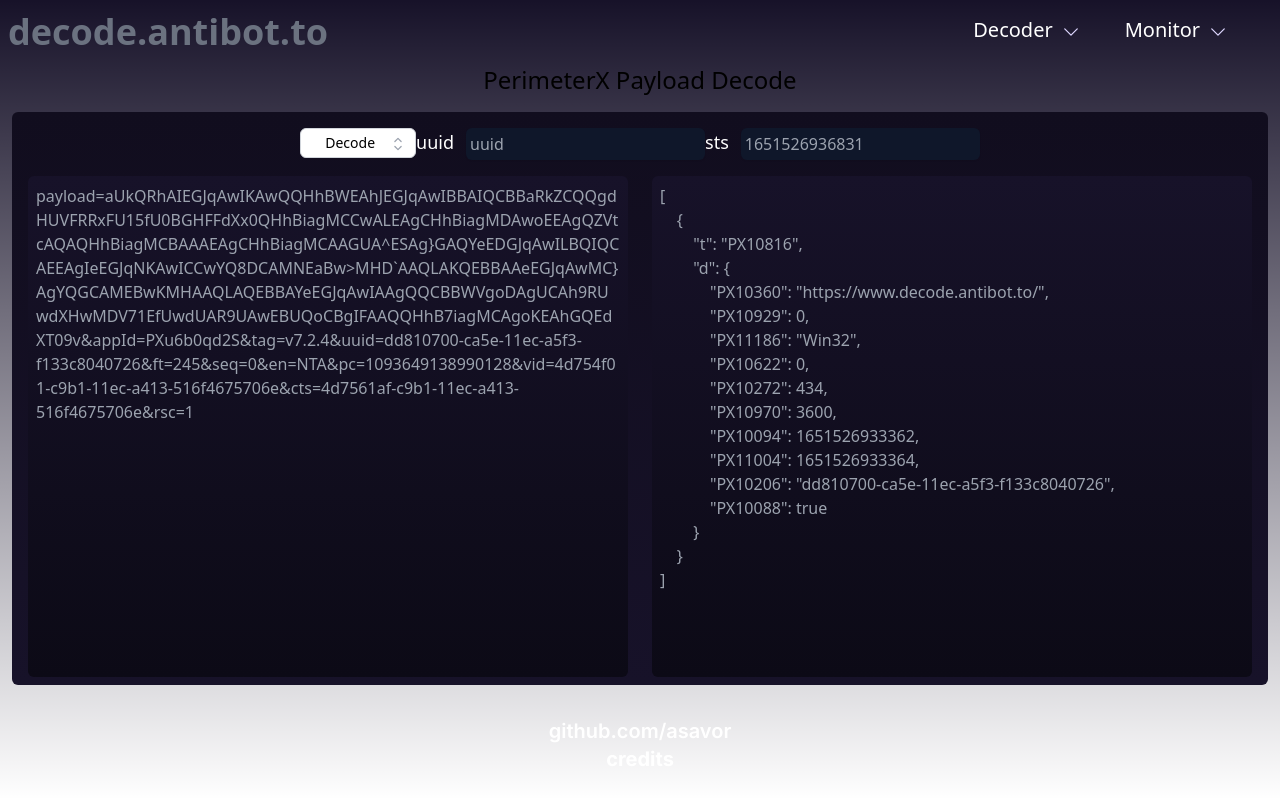
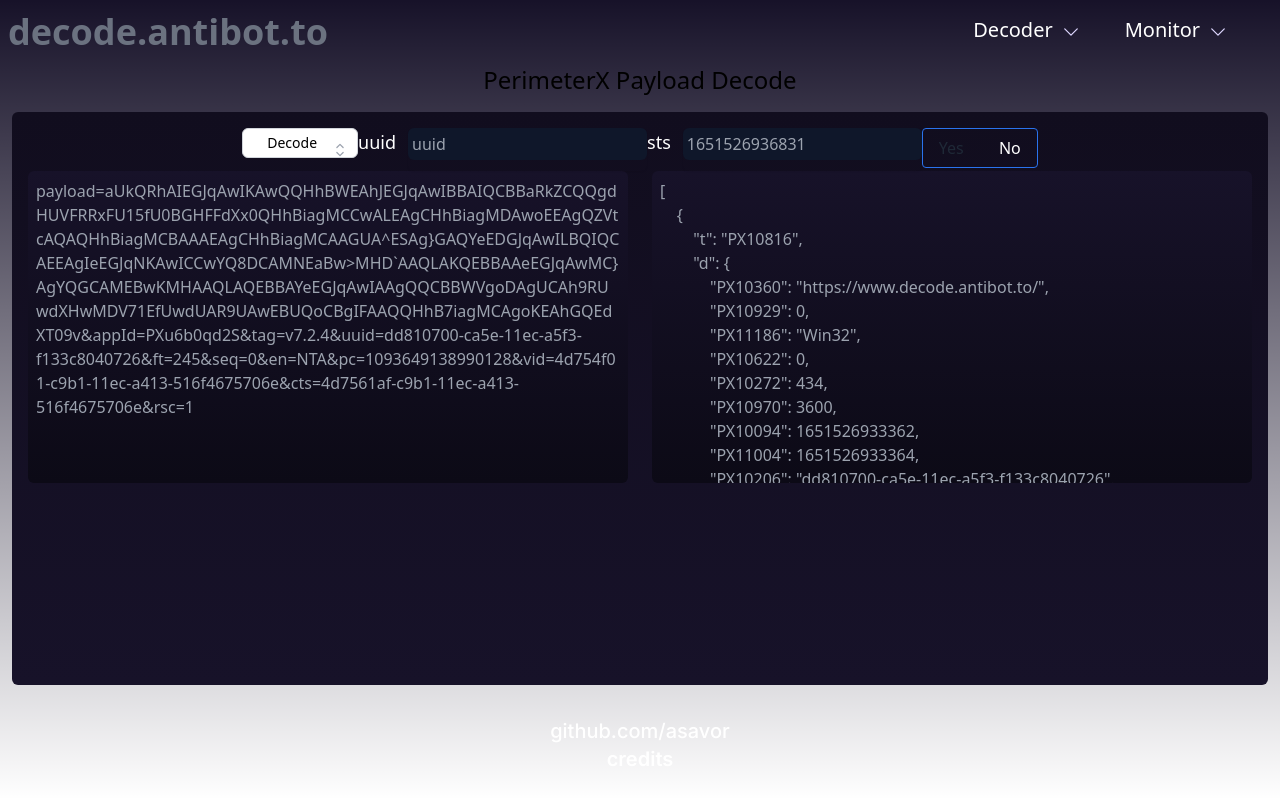
Before and after one commit to asavor/decode, a Next.js app: page /px in a window 1280 px wide. Built offline with nearby package versions, Linux system fonts and the light colour scheme.

Commit message:
order payload key added

```diff
--- a/src/components/footer/footer.tsx
+++ b/src/components/footer/footer.tsx
@@ -5,17 +5,17 @@
 export default function Footer() {
   return (
     <div
-      className={`w-full text-center flex flex-col mt-20 h-24 ${inter.className}`}
+      className={`w-full text-center flex flex-col mt-16 h-18 md:mt-20 md:h-24 ${inter.className}`}
     >
       <a
-        className={"text-white text-xl inter font-semibold"}
+        className={"text-white text-xl inter font-medium"}
         href={"https://github.com/asavor"}
       >
         github.com/asavor
       </a>
       <Link
         href={"/opensource-tools/credits"}
-        className={"text-white text-xl font-bold"}
+        className={"text-white text-xl font-semibold"}
       >
         credits
       </Link>
--- a/src/components/openSourceTools/constant/openSourceToolsList.ts
+++ b/src/components/openSourceTools/constant/openSourceToolsList.ts
@@ -1,4 +1,4 @@
-interface user {
+interface tool {
   projectName: string;
   projectUrl: string[];
   imageUrl: string;
@@ -6,7 +6,7 @@
   category: string[];
 }
 
-const OpenSourceTools = [
+const OpenSourceTools: tool[] = [
   {
     projectName: "TrackMe",
     projectUrl: ["https://tls.peet.ws/"],
--- a/src/components/px/decoder.tsx
+++ b/src/components/px/decoder.tsx
@@ -14,6 +14,8 @@
   const [sts, setSts] = useState("");
   const [finalPayload, setFinalPayload] = useState("");
   const [payload, setPayload] = useState("");
+  const [orderPayloadKey, setOrderPayloadKey] = useState(false);
+  const [orderedFinalPayload, setOrderedFinalPayload] = useState("");
 
   const updateUuid = (props?: ChangeEvent<HTMLInputElement>, sent?: string) => {
     if (sent) {
@@ -88,9 +90,22 @@
         if (payload == "") {
           updateFinalPayload("");
         }
-        const value = JSON.parse(deobfuscate(payload, uuid, sts));
-        const parse = JSON.stringify(value, null, 4);
-        updateFinalPayload(parse);
+
+        const decodedPayload = JSON.parse(deobfuscate(payload, uuid, sts));
+
+        updateFinalPayload(JSON.stringify(decodedPayload, null, 4));
+
+        for (let i = 0; i < Object.keys(decodedPayload).length; i++) {
+          const orderedKey = Object.keys(decodedPayload[i]["d"])
+            .sort()
+            .reduce((obj, key) => {
+              // @ts-ignore
+              obj[key] = decodedPayload[i]["d"][key];
+              return obj;
+            }, {});
+          decodedPayload[i]["d"] = orderedKey;
+        }
+        setOrderedFinalPayload(JSON.stringify(decodedPayload, null, 4));
       } catch (error) {
         updateFinalPayload(deobfuscate(payload, uuid, sts));
       }
@@ -109,11 +124,11 @@
   }, [payload, uuid, sts]);
 
   return (
-    <div className={"w-full grow h-full"}>
+    <div className={"w-full h-full"}>
       <h1 className={"text-center text-2xl mb-4"}>
         PerimeterX Payload {decode ? "Decode" : "Encode"}
       </h1>
-      <div className="bg-gradient-to-t from-darkCustomColour to-[#110d1e]  h-full rounded-md">
+      <div className="bg-gradient-to-t from-darkCustomColour to-[#110d1e]  h-full rounded-md ">
         <SettingToolBar
           setDecode={setDecode}
           decode={decode}
@@ -121,16 +136,19 @@
           setSts={setSts}
           uuid={uuid}
           setUuid={setUuid}
+          orderPayloadKey={orderPayloadKey}
+          setOrderPayloadKey={setOrderPayloadKey}
         ></SettingToolBar>
-        <div
-          className={"flex md:flex-row flex-col gap-6 pt-16 pb-2 px-4 h-full"}
-        >
+        <div className={"flex md:flex-row flex-col gap-6 pb-2 px-4 h-80 "}>
           <InputTextArea
             decode={decode}
             payload={payload}
             updatePayload={updatePayload}
           ></InputTextArea>
-          <OutputText decode={decode} finalPayload={finalPayload}></OutputText>
+          <OutputText
+            decode={decode}
+            finalPayload={orderPayloadKey ? orderedFinalPayload : finalPayload}
+          ></OutputText>
         </div>
       </div>
     </div>
--- a/src/components/px/inputTextArea.tsx
+++ b/src/components/px/inputTextArea.tsx
@@ -12,7 +12,7 @@
   return (
     <textarea
       className={
-        "bg-gradient-to-b from-darkCustomColour to-[#0c0a16] basis-1/2 rounded-md focus:ring-0 focus:outline-0 resize-none text-white p-2"
+        "bg-gradient-to-b from-darkCustomColour to-[#0c0a16] basis-1/2 rounded-md focus:ring-0 focus:outline-0 resize-none text-white p-2 h-full"
       }
       onChange={updatePayload}
       placeholder={decode ? pxEncodedPayload : pxDecodedPayload}
--- /dev/null
+++ b/src/components/px/jsonOrderToggleButton.tsx
@@ -0,0 +1,39 @@
+import { Dispatch, SetStateAction } from "react";
+
+import { Switch } from "@headlessui/react";
+
+export default function JsonOrderToggleButton({
+  orderPayloadKey,
+  setOrderPayloadKey,
+}: {
+  orderPayloadKey: boolean;
+  setOrderPayloadKey: Dispatch<SetStateAction<boolean>>;
+}) {
+  const toggleButton = () => {
+    setOrderPayloadKey(!orderPayloadKey);
+  };
+  return (
+    <div>
+      <p className={"text-white font-Exo font-semibold"}>{orderPayloadKey}</p>
+      <div className={"  "}>
+        <Switch
+          checked={orderPayloadKey}
+          onChange={setOrderPayloadKey}
+          className={`border-[1px] border-[#2a73ed] relative inline-flex h-[40px] w-[116px] items-center rounded-[4px]`}
+        >
+          <span
+            className={`${
+              orderPayloadKey ? "translate-x-[3px]" : "translate-x-[57px]"
+            } inline-block h-[34px] w-[55px] transform transition relative bg-circleColor rounded-[4px]`}
+          />
+          <div
+            className={"flex justify-between text-white w-full absolute px-4"}
+          >
+            <span className={orderPayloadKey ? "" : "text-gray-800"}>Yes</span>
+            <span className={orderPayloadKey ? "text-gray-800" : ""}>No</span>
+          </div>
+        </Switch>
+      </div>
+    </div>
+  );
+}
--- a/src/components/px/settingToolbar.tsx
+++ b/src/components/px/settingToolbar.tsx
@@ -1,6 +1,7 @@
 import SettingButton from "@/components/px/settingButton";
 import { Dropdown } from "@/components/px/dropdown";
 import { Dispatch, SetStateAction } from "react";
+import JsonOrderToggleButton from "@/components/px/jsonOrderToggleButton";
 
 export default function SettingToolBar({
   decode,
@@ -9,6 +10,8 @@
   setSts,
   uuid,
   setUuid,
+  orderPayloadKey,
+  setOrderPayloadKey,
 }: {
   decode: number;
   setDecode: Dispatch<SetStateAction<number>>;
@@ -16,10 +19,12 @@
   setSts: Dispatch<SetStateAction<string>>;
   uuid: string;
   setUuid: Dispatch<SetStateAction<string>>;
+  orderPayloadKey: boolean;
+  setOrderPayloadKey: Dispatch<SetStateAction<boolean>>;
 }) {
   return (
-    <div className={"flex justify-center "}>
-      <div className={"flex flex-row mt-4 absolute"}>
+    <div className={"flex justify-center"}>
+      <div className={"flex flex-row mt-4"}>
         <Dropdown decode={decode} setDecode={setDecode}></Dropdown>
         <SettingButton
           buttonTitle={"uuid"}
@@ -31,6 +36,10 @@
           value={sts}
           setValue={setSts}
         ></SettingButton>
+        <JsonOrderToggleButton
+          orderPayloadKey={orderPayloadKey}
+          setOrderPayloadKey={setOrderPayloadKey}
+        ></JsonOrderToggleButton>
       </div>
     </div>
   );
```
